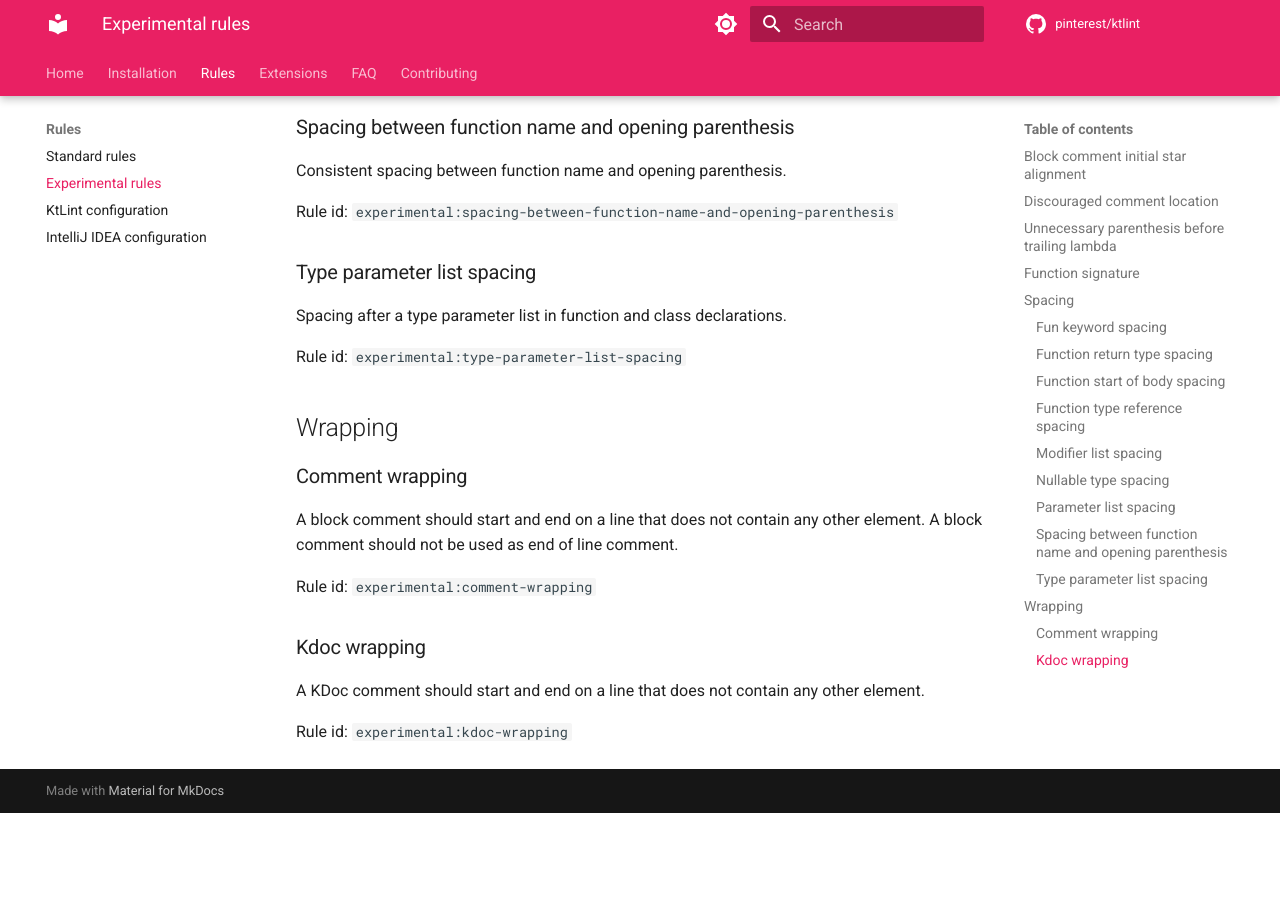
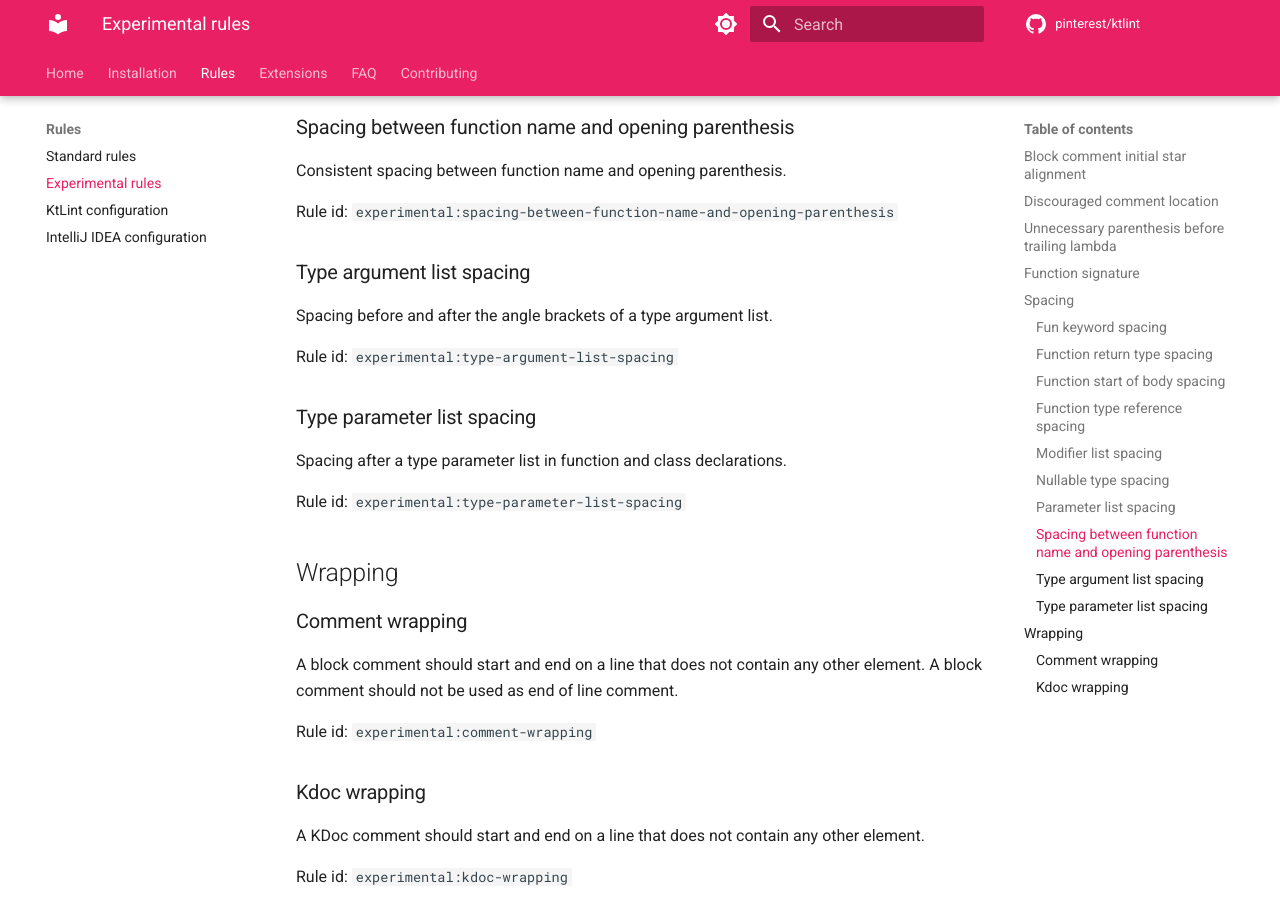
Before and after one commit to pinterest/ktlint, an MkDocs documentation site: the page built from docs/rules/experimental.md, in a window 1280 px wide and 900 px high, scrolled down 2183 px. Built offline with MkDocs 1.6.1 and Material for MkDocs 9.7.7, drawn with Linux system fonts in a browser that asks for light colours; comment, search, counter and statistics services are not loaded; before the commit the page ends 2996 px from its top, so only the background shows below that.

Commit message:
Add `experimental:type-argument-list-spacing` rule to docs

```diff
--- a/docs/rules/experimental.md
+++ b/docs/rules/experimental.md
@@ -87,6 +87,12 @@ Consistent spacing between function name and opening parenthesis.
 
 Rule id: `experimental:spacing-between-function-name-and-opening-parenthesis`
 
+### Type argument list spacing
+
+Spacing before and after the angle brackets of a type argument list.
+
+Rule id: `experimental:type-argument-list-spacing`
+
 ### Type parameter list spacing
 
 Spacing after a type parameter list in function and class declarations.
```
